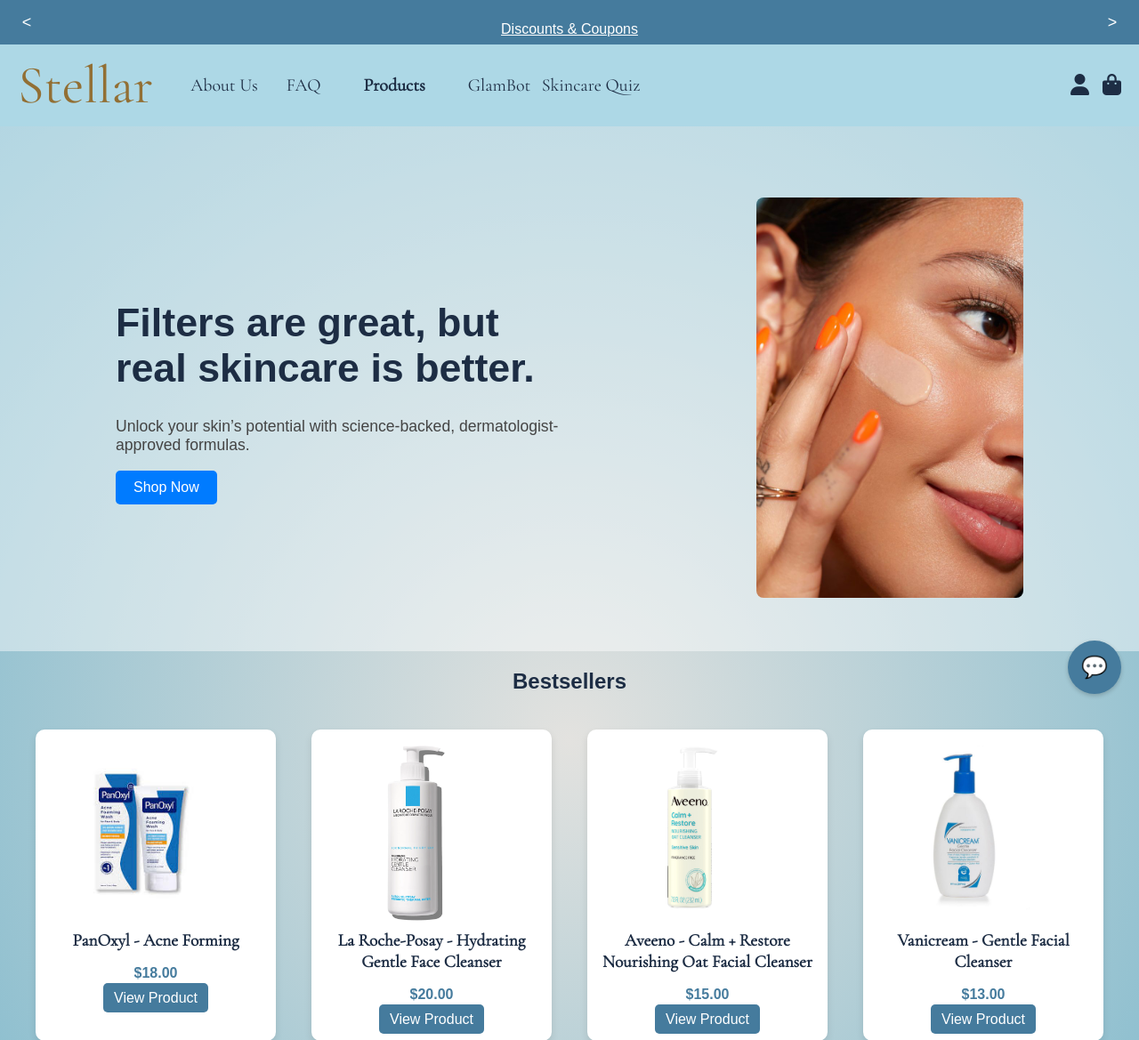
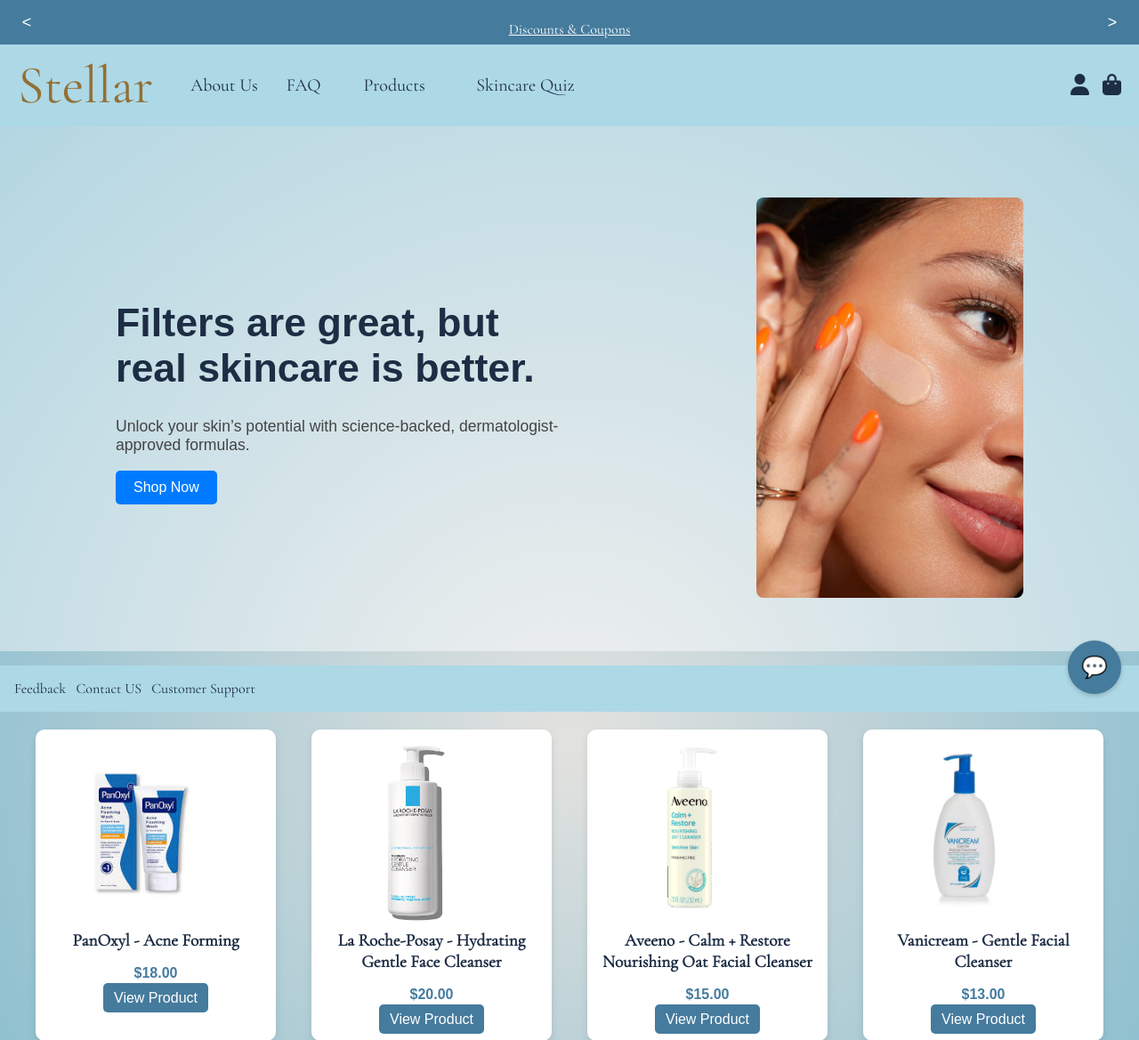
Before and after one commit to faithsarnor/Stellar-, a PHP site: page / in a window 1280 px wide. Shown: the top 1169 px of the page at 89% size. Run offline with PHP 8.4, Linux system fonts and the light colour scheme; data comes from the database, SQL or seed files in the repository.

Commit message:
debugged everything

```diff
--- a/cart.css
+++ b/cart.css
@@ -135,3 +135,7 @@ img {
     width: 40px;
     text-align: center;
 }
+
+a.drop {
+    font-weight: normal;
+}
--- a/form.html
+++ b/form.html
@@ -81,6 +81,10 @@
     }
     .quiz-step { display: none; }
     .quiz-step.active { display: block; }
+
+    a.drop {
+      font-weight: normal !important;
+    }
   </style>
 </head>
 <body>
@@ -121,7 +125,6 @@
         <a href="category.php?category=Sunscreens">Sunscreens</a>
       </div>
     </li>
-    <li class="ai">GlamBot</li>
     <li><a href="form.html">&nbsp;&nbsp;Skincare Quiz</a></li>
   </ul>
 
--- a/header.php
+++ b/header.php
@@ -70,11 +70,9 @@
                 </div>
             </div>
         </li>
-        <li class="ai">GlamBot</li>
         <li><a href="form.html">Skincare Quiz</a></li>
     </ul>
     <div class="icons">
-        <a href="#" class="icon"><i class="fas fa-search"></i></a>
         <a href="Log/indi.html" class="icon"><i class="fas fa-user"></i></a>
         <a href="cart.php" class="icon"><i class="fas fa-shopping-bag"></i></a>
     </div>
--- a/index.php
+++ b/index.php
@@ -5,7 +5,6 @@
   Description: This HTML file displays the main header and navigation layout for Stellar’s homepage, including discounts, search functionality, and product category menus.
   Attribution: Used Font Awesome for icons and Google Fonts for typography. Some UI/UX interaction logic referenced from online tutorials and customized with the help of ChatGPT.
 */
-
 
 session_start();
 include_once 'database.php';
@@ -18,10 +17,8 @@ $table_products = $statement_products->fetchAll(PDO::FETCH_ASSOC);
 
 // Assign table_products to $products, so it can be used by Javascript
 $products = $table_products;
+?>
 
-
-
-?>
 <?php include('glam/glam.html'); ?>
 
 <!DOCTYPE html>
@@ -33,6 +30,25 @@ $products = $table_products;
     <link rel="stylesheet" href="https://fonts.googleapis.com/css2?family=Cormorant+Garamond&display=swap">
     <link rel="stylesheet" href="https://cdnjs.cloudflare.com/ajax/libs/font-awesome/6.4.2/css/all.min.css">
 </head>
+<style>
+    #pipo {
+        font-family: 'Cormorant Garamond', serif;
+        font-size: 1em;
+    }
+
+    .slide#orange span {
+        font-family: 'Cormorant Garamond', serif;
+        text-decoration: none !important;
+    }
+
+    .footer {
+        font-family: 'Cormorant Garamond', serif;
+    }
+
+    a.drop {
+        font-weight: normal !important;
+    }
+</style>
 <body>
     <!-- Promo Banner -->
     <div class="rectangle-22">
@@ -40,8 +56,8 @@ $products = $table_products;
             <div class="slide" onclick="showPopup('Get 30% off today with the code SAVE30 at checkout! Plus, receive a free 4-piece gift when you shop on first time of Stellar.com. This offer cannot be exchanged for cash or used as credit toward other products and is subject to change without notice. It cannot be combined with any other offers, and free items are eligible for returns or exchanges. Don’t miss out! Keep an eye on our site for 30% off every 3 weeks and other exclusive promotions coming your way!')">
                 <span id="pipo">Discounts & Coupons</span>
             </div>
-      <div class="slide"><span>Get 40% off Your First Order</span></div>
-      <div class="slide"><span>Free Shipping on Orders $110+</span></div>
+            <div class="slide" id="orange"><span>Get 40% off Your First Order</span></div>
+            <div class="slide" id="orange"><span>Free Shipping on Orders $110+</span></div>
         </div>
         <div class="slideshow-nav">
             <button id="prev-slide">&lt;</button>
@@ -65,7 +81,7 @@ $products = $table_products;
             <li><a href="faq.html">FAQ</a></li>
             <li class="dropdown">
                 <div class="dropdown">
-          <a href="products.php" class="drop">Products</a> <!-- Products is a link now -->
+                    <a href="products.php" class="drop">Products</a>
                     <div class="dropdown-menu">
                         <a href="category.php?category=Cleansers">Cleansers</a>
                         <a href="category.php?category=Moisturizers">Moisturizers</a>
@@ -75,7 +91,6 @@ $products = $table_products;
                     </div>
                 </div>
             </li>
-      <li class="ai">GlamBot</li>
             <li><a href="form.html">&nbsp;&nbsp;Skincare Quiz</a></li>
         </ul>
 
@@ -95,7 +110,7 @@ $products = $table_products;
         </div>
     </div>
 
-  <!--Main Code-->
+    <!-- Main Code -->
     <div class="hero" style="display: flex; align-items: center; justify-content: space-around; padding: 60px 20px; background: #ffffff70; flex-wrap: wrap;">
         <div class="hero-text" style="max-width: 500px;">
             <h1 style="font-size: 2.8em; color: #1d2d44;">Filters are great, but real skincare is better.</h1>
@@ -138,12 +153,11 @@ $products = $table_products;
     <br>
     <br>
 
-
-
-
-
-
-
+    <footer class="footer">
+        <span>Feedback</span>&nbsp;&nbsp;
+        <span>Contact US</span>&nbsp;&nbsp;
+        <span>Customer Support</span>
+    </footer>
 
     <script src="java1.js"></script>
     <script src="glam/script.js"></script>
--- a/main.css
+++ b/main.css
@@ -500,3 +500,7 @@ body {
     color: gold;
     transition: color 0.2s;
 }
+
+a.drop {
+    font-weight: normal;
+}
```
Also changed, not shown: Log/indi.html (+6 -2 lines), Log/indo.html (+7 -2 lines), about.html (+7 -1 lines), cart.php (+12 -1 lines), faq.html (+8 -1 lines), process_order.php (+6 -16 lines), products.php (+9 -8 lines). Lines whose indentation alone changed are shown as unchanged.
